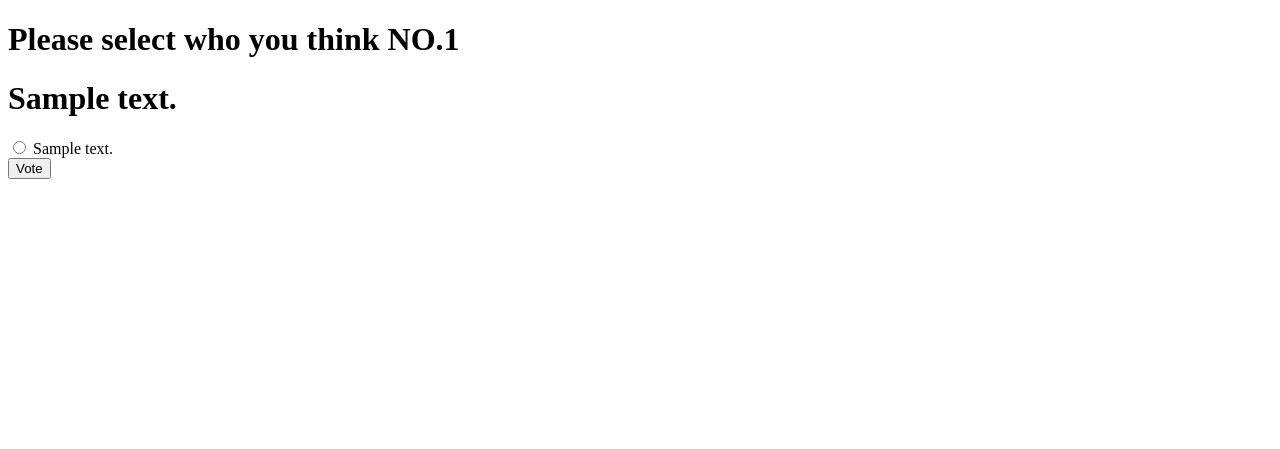
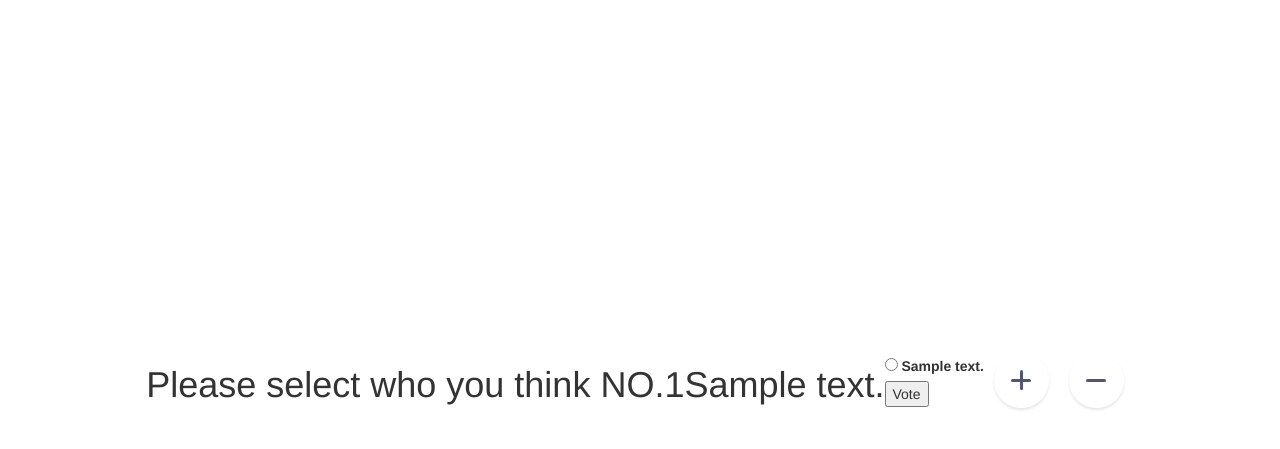
Before and after one commit to ta7uw/Vote-App, a Django app: page /1/ in a window 1280 px wide. Shown: the top 449 px of the page. Run offline with Django 3.2, Linux system fonts and the light colour scheme; a user stored in the database is signed in; tables that the repository leaves empty hold one stand-in row (values such as "Sample post"); some libraries are stand-ins or nearby versions.

Commit message:
Rewirete html

```diff
--- a/templates/vote/base.html
+++ b/templates/vote/base.html
@@ -1,13 +1,35 @@
 <!DOCTYPE html>
 {% load staticfiles %}
+<!-- Latest compiled and minified CSS -->
+    <link rel="stylesheet" href="https://maxcdn.bootstrapcdn.com/bootstrap/3.3.7/css/bootstrap.min.css" integrity="sha384-BVYiiSIFeK1dGmJRAkycuHAHRg32OmUcww7on3RYdg4Va+PmSTsz/K68vbdEjh4u" crossorigin="anonymous">
+    <!-- Optional theme -->
+    <link rel="stylesheet" href="https://maxcdn.bootstrapcdn.com/bootstrap/3.3.7/css/bootstrap-theme.min.css" integrity="sha384-rHyoN1iRsVXV4nD0JutlnGaslCJuC7uwjduW9SVrLvRYooPp2bWYgmgJQIXwl/Sp" crossorigin="anonymous">
+    <!-- Custom CSS   -->
+    <link rel="stylesheet" href="{% static "css/vote.css" %}" type="text/css" />
+    <link rel="stylesheet" href="{% static "css/plusbutton.css" %}" type="text/css" />
+    <!-- Social Footer, Colour Matching Icons -->
+    <!-- Include Font Awesome Stylesheet in Header -->
+    <link href="//maxcdn.bootstrapcdn.com/font-awesome/4.1.0/css/font-awesome.min.css" rel="stylesheet">
+    <link href="https://maxcdn.bootstrapcdn.com/bootstrap/3.3.5/css/bootstrap.min.css" rel="stylesheet" integrity="sha256-MfvZlkHCEqatNoGiOXveE8FIwMzZg4W85qfrfIFBfYc= sha512-dTfge/zgoMYpP7QbHy4gWMEGsbsdZeCXz7irItjcC3sPUFtf0kuFbDz/ixG7ArTxmDjLXDmezHubeNikyKGVyQ==" crossorigin="anonymous">
 <html lang="en">
+
 <head>
     <meta charset="UTF-8">
     <title>Vote Page</title>
 </head>
+
+
 <body>
-{% block content %}
+    {% block content %}
 
-{%  endblock %}
+    {%  endblock %}
+    <script src="https://code.jquery.com/jquery-3.2.1.slim.min.js" integrity="sha384-KJ3o2DKtIkvYIK3UENzmM7KCkRr/rE9/Qpg6aAZGJwFDMVNA/GpGFF93hXpG5KkN" crossorigin="anonymous"></script>
+<script src="https://cdnjs.cloudflare.com/ajax/libs/popper.js/1.12.3/umd/popper.min.js" integrity="sha384-vFJXuSJphROIrBnz7yo7oB41mKfc8JzQZiCq4NCceLEaO4IHwicKwpJf9c9IpFgh" crossorigin="anonymous"></script>
+
+<script src="http://code.jquery.com/jquery-3.1.1.js" integrity="sha256-16cdPddA6VdVInumRGo6IbivbERE8p7CQR3HzTBuELA=" crossorigin="anonymous"></script>  <!-- Latest compiled and minified JavaScript -->
+<script src="https://maxcdn.bootstrapcdn.com/bootstrap/3.3.7/js/bootstrap.min.js" integrity="sha384-Tc5IQib027qvyjSMfHjOMaLkfuWVxZxUPnCJA7l2mCWNIpG9mGCD8wGNIcPD7Txa" crossorigin="anonymous"></script>
+<!-- Custom JS -->
+<script src="{% static "js/update.js" %}" type="application/javascript"></script>
+
 </body>
 </html>
--- a/templates/vote/detial.html
+++ b/templates/vote/detial.html
@@ -4,7 +4,7 @@
     <h1>{{ question.question_text }}</h1>
     {% if error_message %}<p><strong>{{ error_message }}</strong></p>{% endif %}
 
-    <form action="{% url 'vote:vote' question.id %}" method="post">
+    <form id="vote-form" action="{% url 'vote:vote' question.id %}" method="post">
         {% csrf_token %}
         {% for choice in question.choice_set.all %}
             <input type="radio" name="choice" id="choice{{ forloop.counter }}" value="{{ choice.id }}" />
@@ -12,4 +12,15 @@
         {% endfor %}
         <input type="submit" value="Vote" />
     </form>
+        <a class="button plus" href="#plus">
+        <span class="bg" id="plus"></span>
+        <span class="symbol"></span>
+        </a>
+        <a class="button minus" href="#minus">
+        <span class="bg" id="minus"></span>
+        <span class="symbol"></span>
+        </a>
+        <span class="cancel">
+        <a href="#">Clear</a>
+        </span>
 {% endblock %}
```
Also changed, not shown: templates/vote/results.html (+7 -7 lines).
